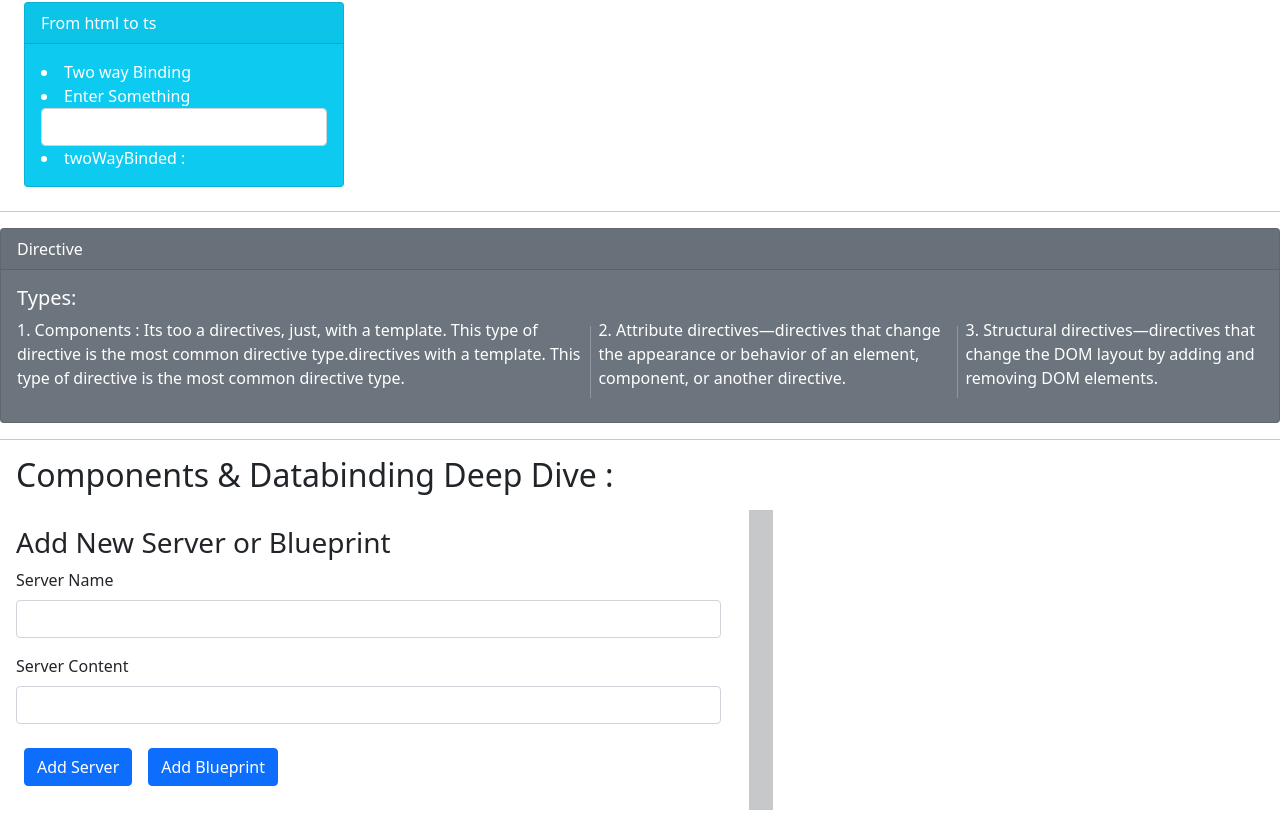
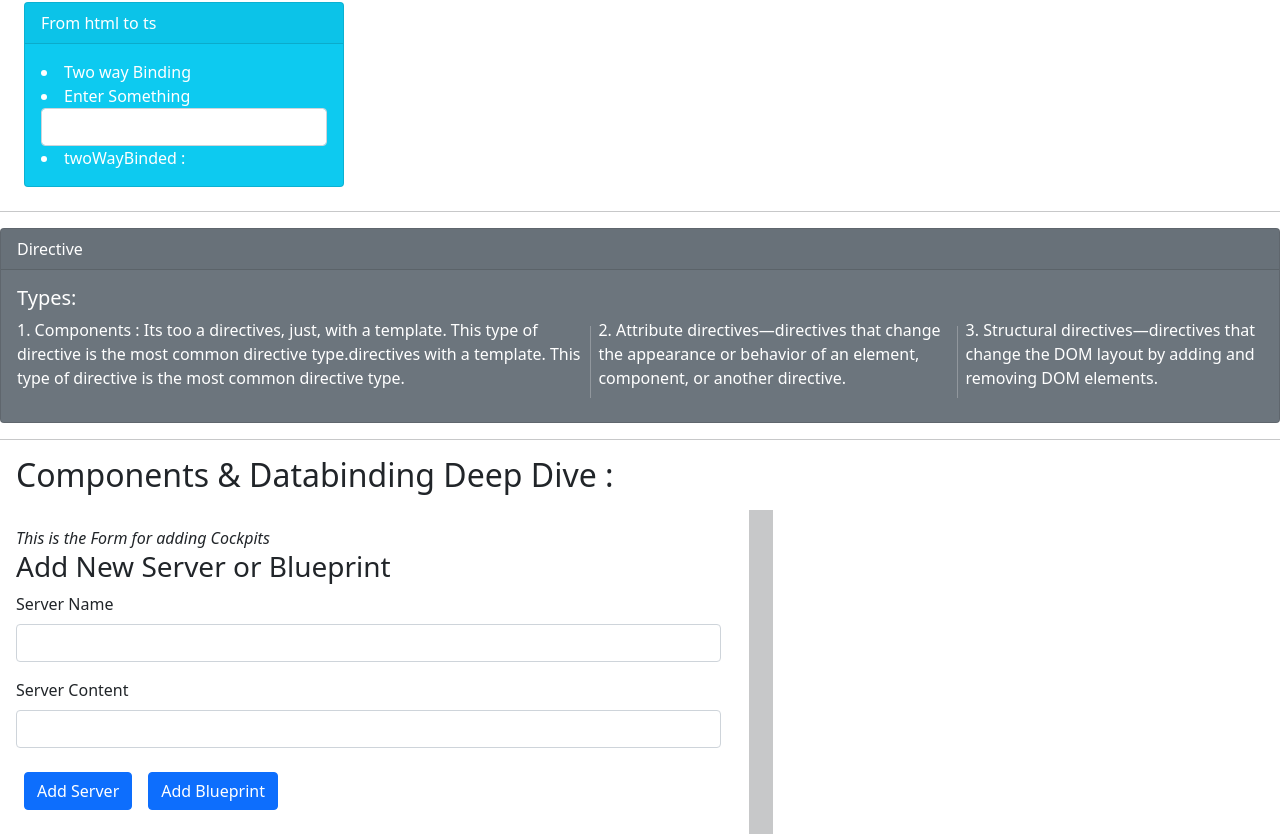
Before and after one commit to Rohit-Kumar-Sah/AngularConcepts, an Angular app: page / in a window 1280 px wide. Shown: the part 1710-2544 px from the top of the page. Before the commit the page ends 2520 px from the top, so only its background shows below. Built offline with nearby package versions, Linux system fonts and the light colour scheme.

Commit message:
ng-content in action

```diff
--- a/src/app/app.component.html
+++ b/src/app/app.component.html
@@ -149,10 +149,14 @@
 <div class="row">
 
   <div class="col-md-7">
-    <app-cockpit (sf)="myserversaved($event)" (bf)="myblueprintsaved($event)"></app-cockpit>
+    <app-cockpit (sf)="myserversaved($event)" (bf)="myblueprintsaved($event)">
+      <i>This is the Form for adding Cockpits</i>
+    </app-cockpit>
   </div>
   <div class="vr"></div>
   <div class="col-md-3">
-    <app-cockpit-display *ngFor="let cockpit of cockpitArr" [childPit]="cockpit"></app-cockpit-display>
+    <app-cockpit-display *ngFor="let cockpit of cockpitArr" [childPit]="cockpit">
+
+    </app-cockpit-display>
   </div>
 </div>
--- a/src/app/cockpit/cockpit.component.html
+++ b/src/app/cockpit/cockpit.component.html
@@ -1,15 +1,16 @@
 <div class="m-3">
+    <ng-content></ng-content>
     <h3>Add New Server or Blueprint</h3>
 
     <div class="mb-3">
         <label for="exampleInputEmail1" class="form-label">Server Name </label>
         <!--local reference in use to fetch value of input-->
-        <input  #sname type="text" class="form-control" id="exampleInputEmail1" aria-describedby="emailHelp">
+        <input #sname type="text" class="form-control" id="exampleInputEmail1" aria-describedby="emailHelp">
     </div>
     <div class="mb-3">
         <label for="exampleInputPassword1" class="form-label">Server Content</label>
         <!--local reference in use to fetch value of input-->
-        <input  #sdes type="text" class="form-control" id="exampleInputPassword1">
+        <input #sdes type="text" class="form-control" id="exampleInputPassword1">
     </div>
     <button class="btn btn-primary m-2" (click)="AddServer(sname,sdes)">Add Server</button>
     <button class="btn btn-primary m-2" (click)="AddBlueprint(sname,sdes)">Add Blueprint</button>
```
